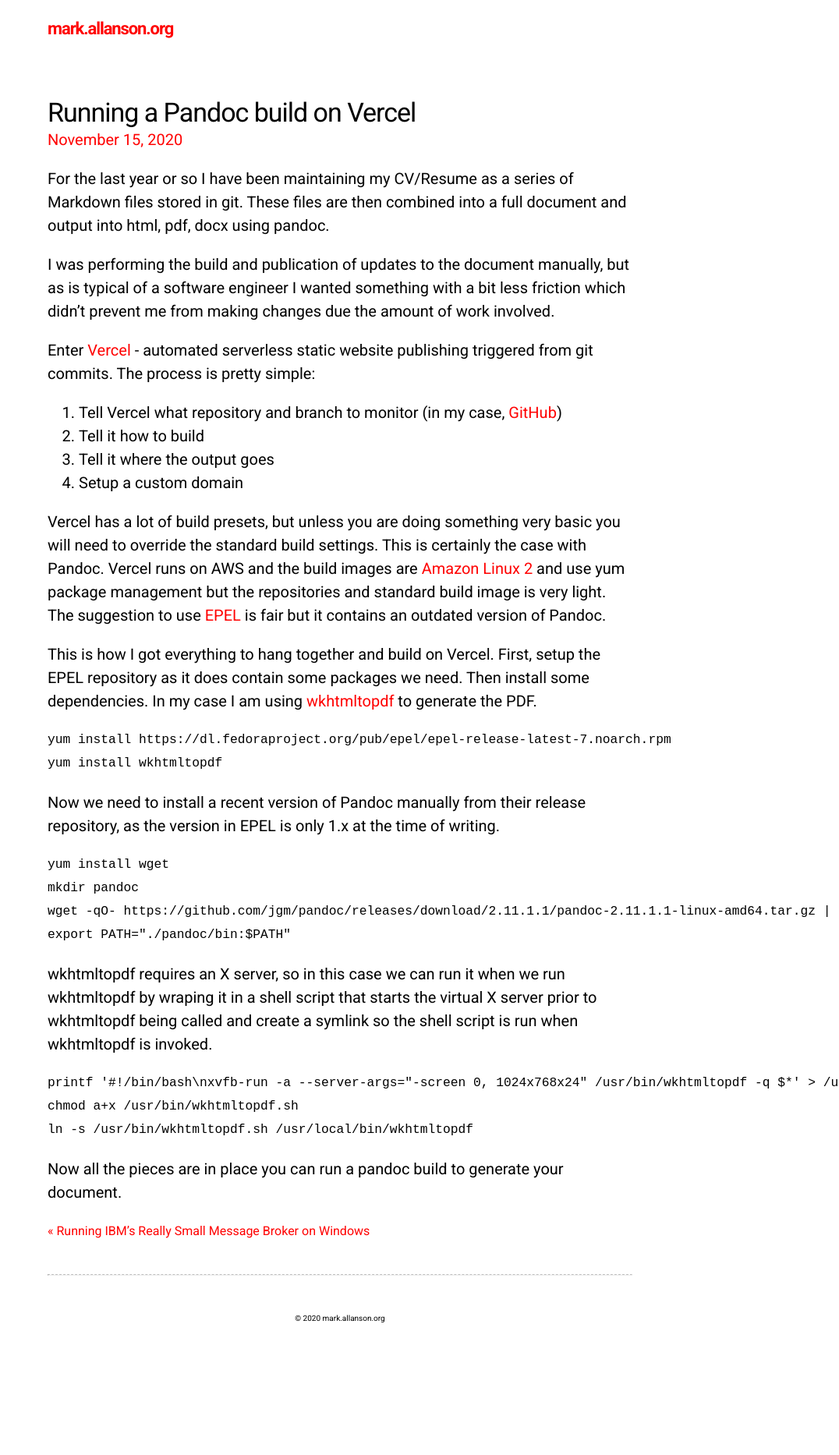
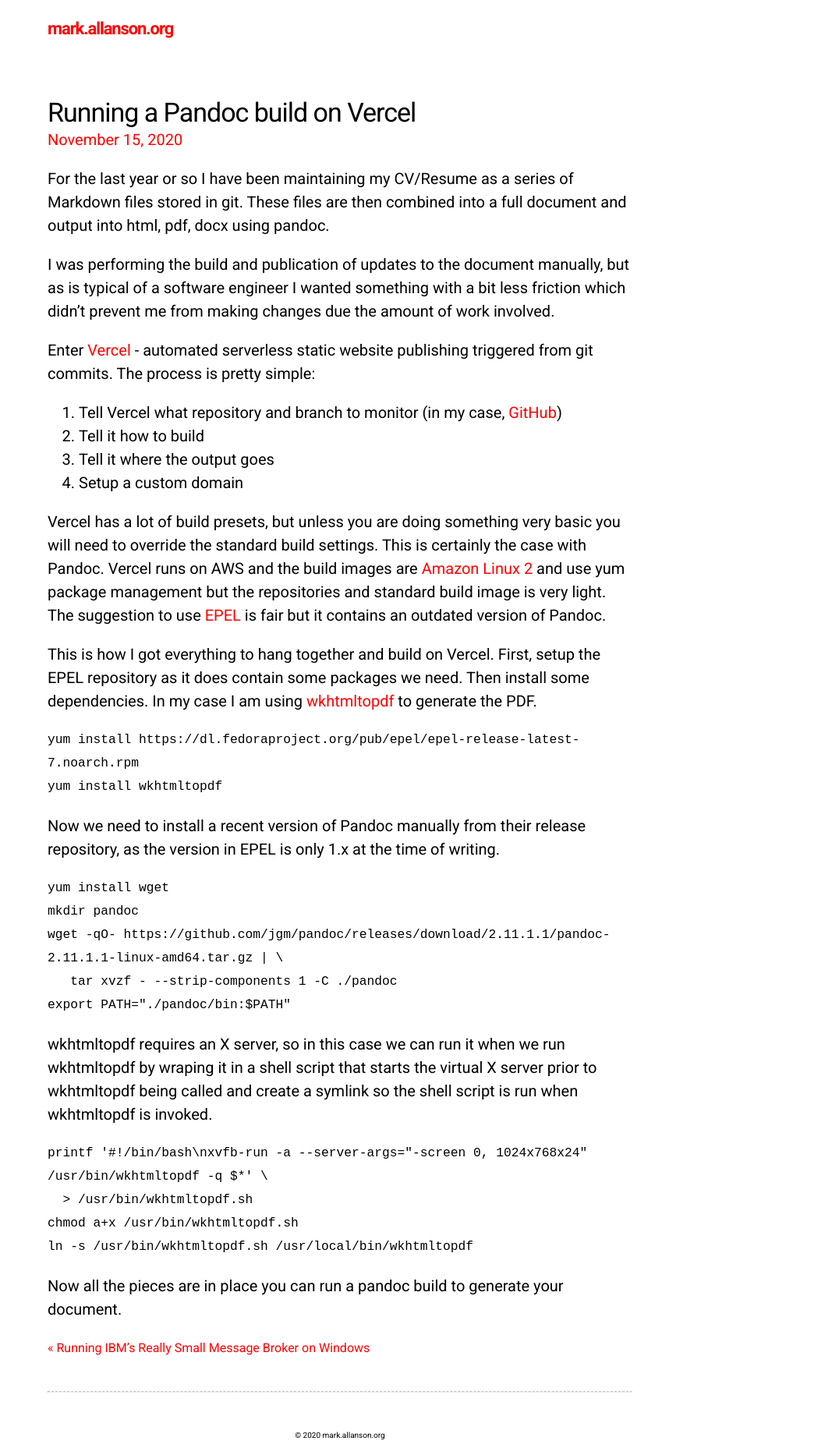
Before and after one commit to markallanson/personal_website, a Jekyll site: the page built from _posts/2020-11-15-running-pandoc-on-vercel.md, in a window 1280 px wide. Shown: the whole page at 78% size, without its empty margins (204-1280 px from the left). Built offline with Jekyll 4.4.1, drawn with Linux system fonts in a browser that asks for light colours; before the commit the page ends 1716 px from its top, so only the background shows below that.

Commit message:
Tweak line height to 1.5em & add wrap to pre.

````diff
--- a/_posts/2020-11-15-running-pandoc-on-vercel.md
+++ b/_posts/2020-11-15-running-pandoc-on-vercel.md
@@ -45,7 +45,8 @@
 ```
 yum install wget
 mkdir pandoc
-wget -qO- https://github.com/jgm/pandoc/releases/download/2.11.1.1/pandoc-2.11.1.1-linux-amd64.tar.gz | tar xvzf - --strip-components 1 -C ./pandoc
+wget -qO- https://github.com/jgm/pandoc/releases/download/2.11.1.1/pandoc-2.11.1.1-linux-amd64.tar.gz | \
+   tar xvzf - --strip-components 1 -C ./pandoc
 export PATH="./pandoc/bin:$PATH"
 ```
 
@@ -54,7 +55,8 @@
 a symlink so the shell script is run when wkhtmltopdf is invoked.
 
 ```
-printf '#!/bin/bash\nxvfb-run -a --server-args="-screen 0, 1024x768x24" /usr/bin/wkhtmltopdf -q $*' > /usr/bin/wkhtmltopdf.sh
+printf '#!/bin/bash\nxvfb-run -a --server-args="-screen 0, 1024x768x24" /usr/bin/wkhtmltopdf -q $*' \
+  > /usr/bin/wkhtmltopdf.sh
 chmod a+x /usr/bin/wkhtmltopdf.sh
 ln -s /usr/bin/wkhtmltopdf.sh /usr/local/bin/wkhtmltopdf
 ```
--- a/css/default.css
+++ b/css/default.css
@@ -26,6 +26,10 @@
     margin: 0 0 5px 0;
 }
 
+pre {
+    white-space: pre-wrap;
+}
+
 a:visited {
     color: darkred;
 }
````
